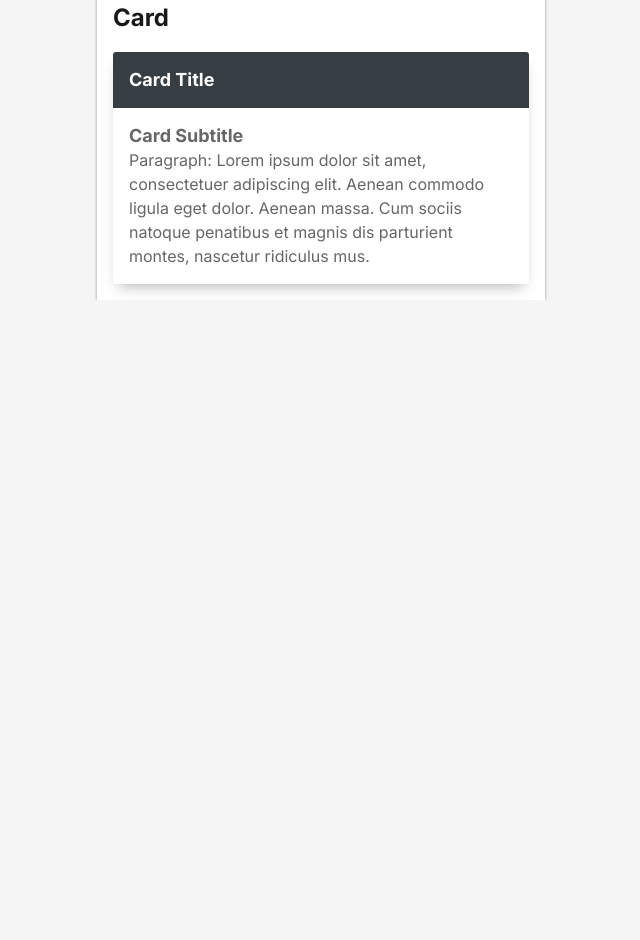
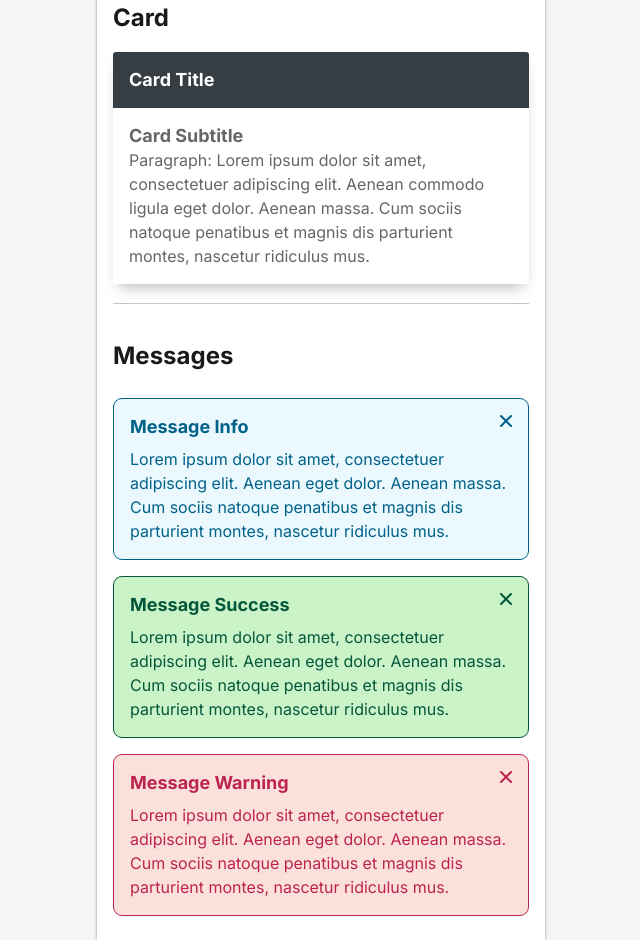
Before and after one commit to 9elements/pflegix-ui-kit, a website: page index.html in a window 1280 px wide. Shown: the part 4512-5452 px from the top of the page, without its empty margins (319-959 px from the left). Before the commit the page ends 4812 px from the top, so only its background shows below. Drawn offline with Linux system fonts and the light colour scheme.

Commit message:
add messages

```diff
--- a/index.html
+++ b/index.html
@@ -357,8 +357,6 @@
 
         <h2>Card</h2>
 
-        <div class="o-stack">
-          <div class="o-stack__item">
         <article class="c-card">
           <div class="c-card__header">
             <h2 class="c-headline c-headline--sm c-card__title">Card Title</h2>
@@ -368,8 +366,43 @@
             <p class="c-text c-text--sm c-card__copy">Paragraph: Lorem ipsum dolor sit amet, consectetuer adipiscing elit. Aenean commodo ligula eget dolor. Aenean massa. Cum sociis natoque penatibus et magnis dis parturient montes, nascetur ridiculus mus.</p>
           </div>
         </article>
+
+        <br><hr><br>
+
+        <h2>Messages</h2>
+
+        <div class="o-stack">
+          <div class="o-stack__item--space-sm">
+            <article class="c-message">
+              <svg xmlns="http://www.w3.org/2000/svg" viewBox="0 0 12 12" class="c-message__cross">
+                <path fill="#006288" d="M11.705.295a1.01 1.01 0 0 1 0 1.426L7.426 6l4.278 4.278a1.01 1.01 0 0 1 0 1.426 1.01 1.01 0 0 1-1.426 0L6 7.426l-4.278 4.278a1.01 1.01 0 0 1-1.426 0 1.01 1.01 0 0 1 0-1.426L4.574 6 .295 1.722a1.01 1.01 0 0 1 0-1.426 1.01 1.01 0 0 1 1.426 0L6 4.574 10.278.295a1.01 1.01 0 0 1 1.426 0z"/>
+              </svg>
+              <h2 class="c-headline c-headline--sm c-headline--neutral c-message__title">Message Info</h2>
+              <p class="c-text c-text--sm c-text--neutral c-message__copy">Lorem ipsum dolor sit amet, consectetuer adipiscing elit. Aenean eget dolor. Aenean massa. Cum sociis natoque penatibus et magnis dis parturient montes, nascetur ridiculus mus.</p>
+            </article>
+          </div>
+
+          <div class="o-stack__item--space-sm">
+            <article class="c-message c-message--success">
+              <svg xmlns="http://www.w3.org/2000/svg" viewBox="0 0 12 12" class="c-message__cross">
+                <path fill="#05573B" d="M11.705.295a1.01 1.01 0 0 1 0 1.426L7.426 6l4.278 4.278a1.01 1.01 0 0 1 0 1.426 1.01 1.01 0 0 1-1.426 0L6 7.426l-4.278 4.278a1.01 1.01 0 0 1-1.426 0 1.01 1.01 0 0 1 0-1.426L4.574 6 .295 1.722a1.01 1.01 0 0 1 0-1.426 1.01 1.01 0 0 1 1.426 0L6 4.574 10.278.295a1.01 1.01 0 0 1 1.426 0z"/>
+              </svg>
+              <h2 class="c-headline c-headline--sm c-headline--success c-message__title">Message Success</h2>
+              <p class="c-text c-text--sm c-text--success c-message__copy">Lorem ipsum dolor sit amet, consectetuer adipiscing elit. Aenean eget dolor. Aenean massa. Cum sociis natoque penatibus et magnis dis parturient montes, nascetur ridiculus mus.</p>
+            </article>
+          </div>
+
+          <div class="o-stack__item--space-sm">
+            <article class="c-message c-message--warning">
+              <svg xmlns="http://www.w3.org/2000/svg" viewBox="0 0 12 12" class="c-message__cross">
+                <path fill="#BB254D" d="M11.705.295a1.01 1.01 0 0 1 0 1.426L7.426 6l4.278 4.278a1.01 1.01 0 0 1 0 1.426 1.01 1.01 0 0 1-1.426 0L6 7.426l-4.278 4.278a1.01 1.01 0 0 1-1.426 0 1.01 1.01 0 0 1 0-1.426L4.574 6 .295 1.722a1.01 1.01 0 0 1 0-1.426 1.01 1.01 0 0 1 1.426 0L6 4.574 10.278.295a1.01 1.01 0 0 1 1.426 0z"/>
+              </svg>
+              <h2 class="c-headline c-headline--sm c-headline--warning c-message__title">Message Warning</h2>
+              <p class="c-text c-text--sm c-text--warning c-message__copy">Lorem ipsum dolor sit amet, consectetuer adipiscing elit. Aenean eget dolor. Aenean massa. Cum sociis natoque penatibus et magnis dis parturient montes, nascetur ridiculus mus.</p>
+            </article>
           </div>
         </div>
+
       </main>
     </body>
   </html>
--- /dev/null
+++ b/stylesheets/06-components/_message.scss
@@ -0,0 +1,36 @@
+.c-message {
+  $block: &;
+  background-color: $color-neutral-light;
+  border: 1px solid $color-neutral;
+  border-radius: 0.5625rem;
+  position: relative;
+  padding: $spacing-sm;
+  cursor: pointer;
+  transition: background-color ease-out .2s;
+
+  &:hover {
+    background-color: $color-white;
+  }
+
+  &--success {
+    background-color: $color-success-light;
+    border: 1px solid $color-success;
+
+  }
+
+  &--warning {
+    background-color: $color-warning-light;
+    border: 1px solid $color-warning;
+  }
+
+  &__cross {
+    position: absolute;
+    top: $spacing-sm;
+    right: $spacing-sm;
+    width: 0.75rem;
+  }
+
+  &__title {
+    margin-bottom: $spacing-xs;
+  }
+}
--- a/stylesheets/main.scss
+++ b/stylesheets/main.scss
@@ -42,6 +42,7 @@
 @import './06-components/icon';
 @import './06-components/input';
 @import './06-components/label';
+@import './06-components/message';
 @import './06-components/radio';
 @import './06-components/text';
 
```
Also changed, not shown: public/css/main.css. Lines whose indentation alone changed are shown as unchanged.
